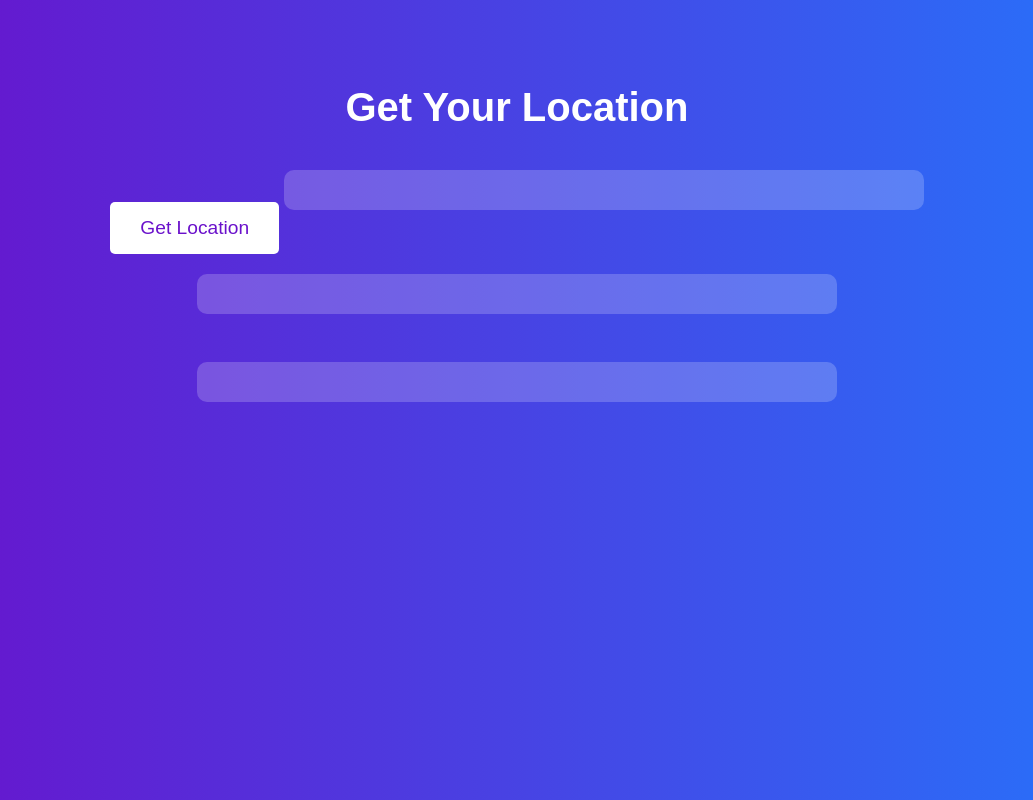
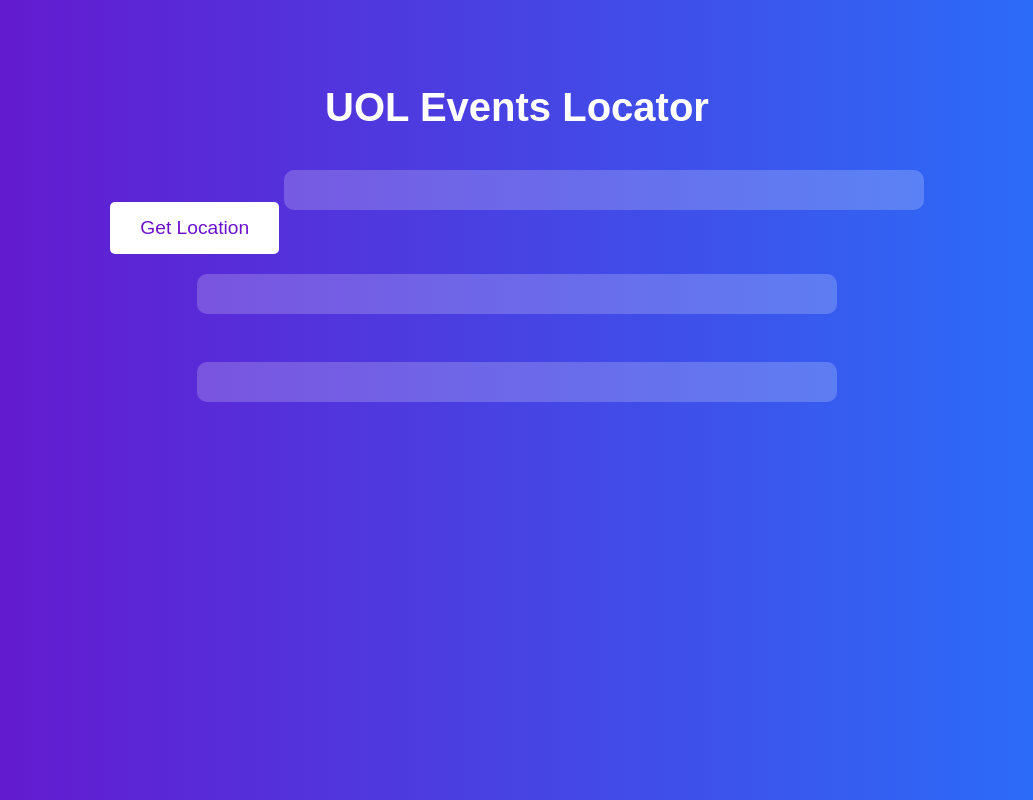
Before and after one commit to AntonRyans/letsHack09, a plain HTML site: page FrontEnd.html in a window 1280 px wide. Shown: the whole page, without its empty margins (123-1156 px from the left). Drawn offline with Linux system fonts and the light colour scheme.

Commit message:
Update FrontEnd.html
heading change

```diff
--- a/FrontEnd.html
+++ b/FrontEnd.html
@@ -44,7 +44,7 @@
     </style>
 </head>
 <body>
-    <h1>Get Your Location</h1>
+    <h1>UOL Events Locator</h1>
     <button onclick="getLocation()">Get Location</button>
     <p id="location"></p>
     <p id="address"></p>
```
